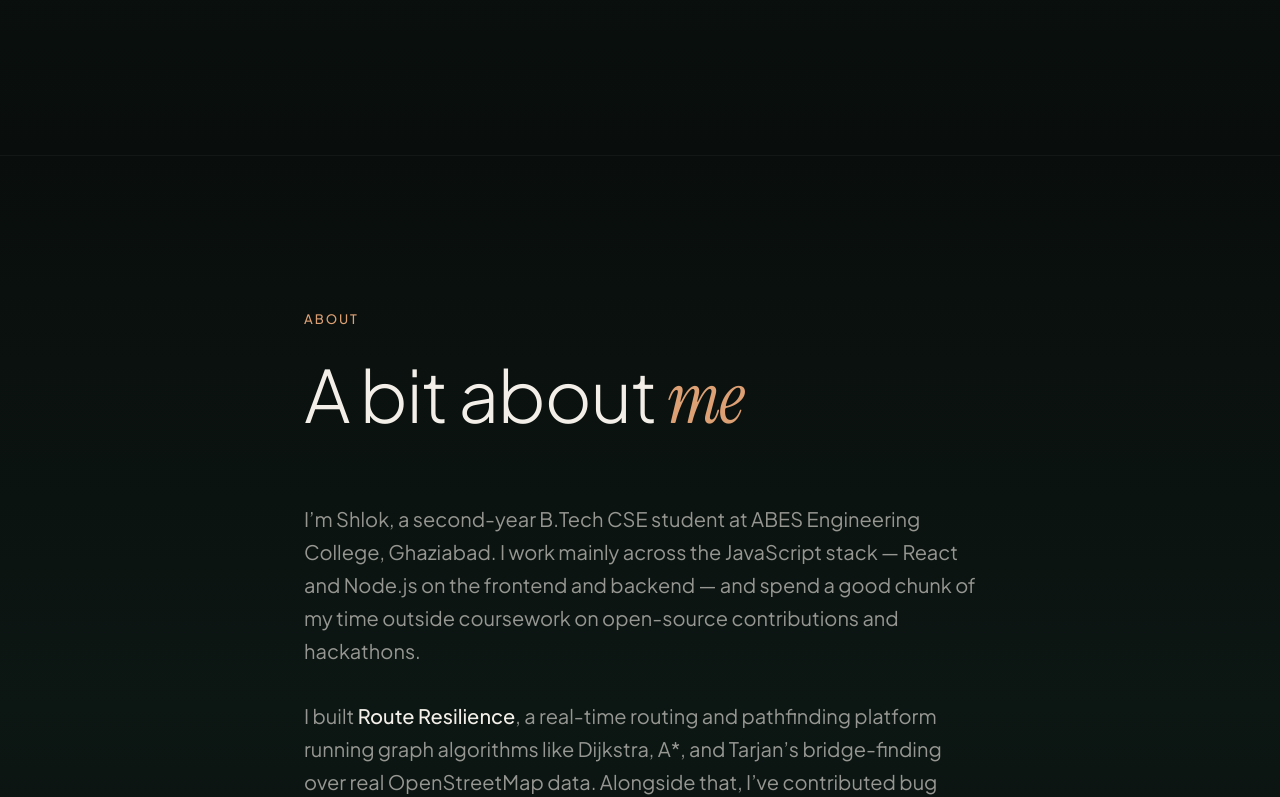
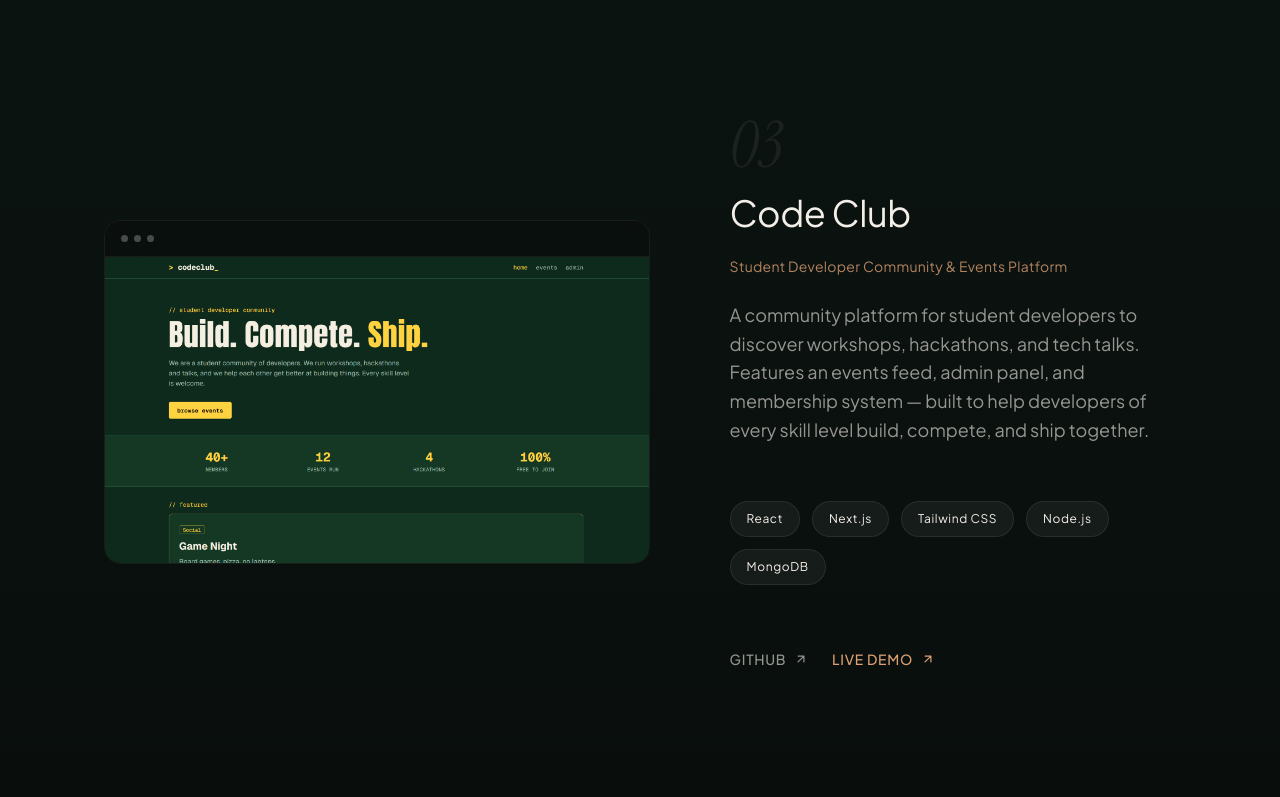
Before and after one commit to shlokgitt/Portfolio, a Next.js app: page / in a window 1280 px wide. Shown: the part 6426-7223 px from the top of the page. Built offline with nearby package versions, Linux system fonts and the light colour scheme.

Commit message:
feat: add Code Club project to portfolio

```diff
--- a/src/components/Work.tsx
+++ b/src/components/Work.tsx
@@ -43,6 +43,17 @@ const projects: Project[] = [
     github: "https://github.com/shlokgitt/Smart-Campus-management",
     live: "https://smart-campus-management-three.vercel.app/",
     image: "/projects/smart-campus.png",
+  },
+  {
+    id: "03",
+    title: "Code Club",
+    tagline: "Student Developer Community & Events Platform",
+    description:
+      "A community platform for student developers to discover workshops, hackathons, and tech talks. Features an events feed, admin panel, and membership system — built to help developers of every skill level build, compete, and ship together.",
+    tech: ["React", "Next.js", "Tailwind CSS", "Node.js", "MongoDB"],
+    github: "https://github.com/shlokgitt/code-club",
+    live: "https://code-club-self.vercel.app/",
+    image: "/projects/code-club.png",
   },
 ];
 
```
Also changed, not shown: public/projects/code-club.png (added).
